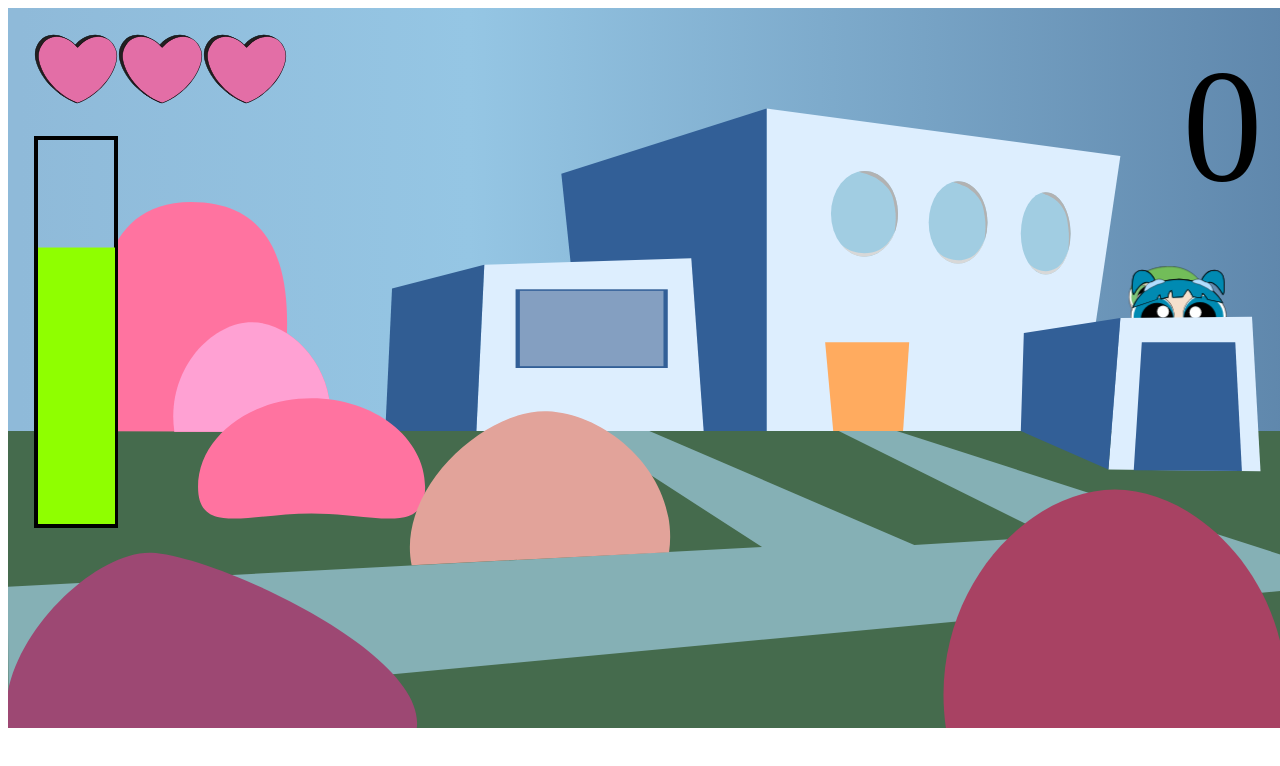
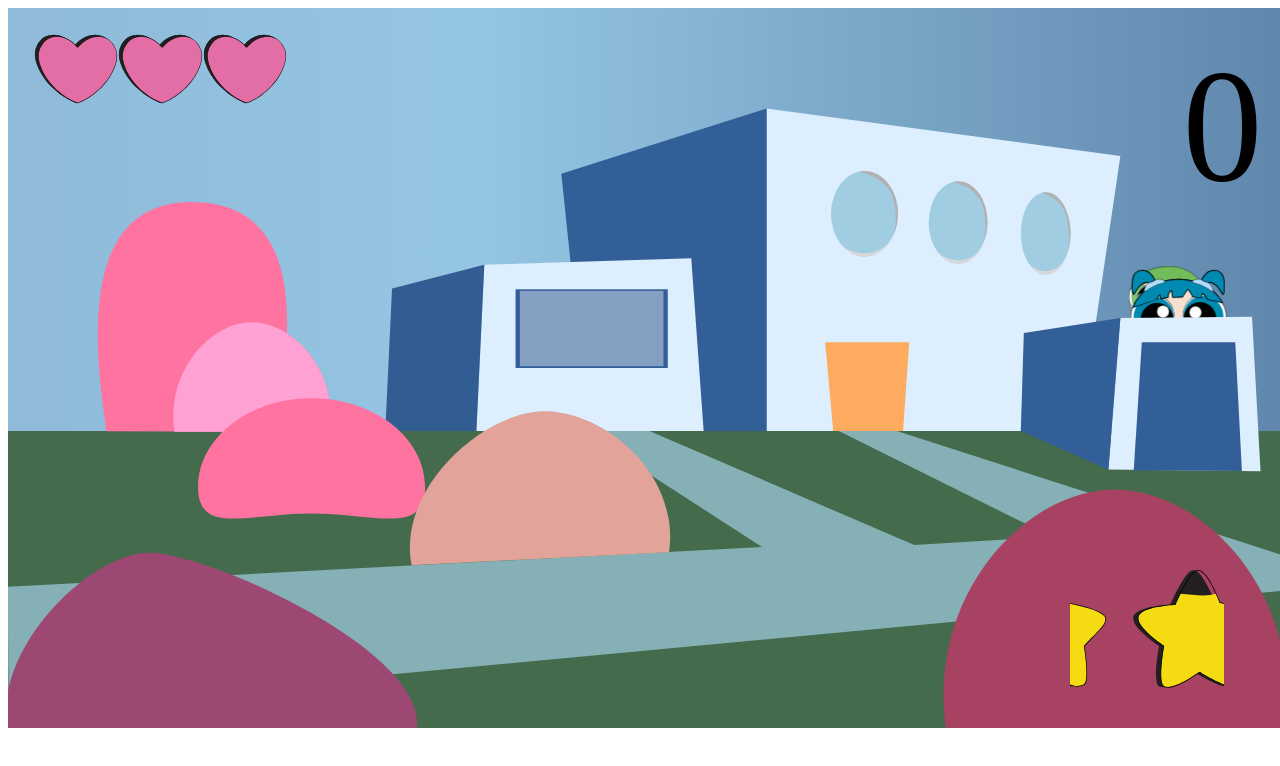
Before and after one commit to tomineodegard/2sem_hide_and_seek, a plain HTML site: page index.html in a window 1280 px wide. Both pictures are taken after a click on the element 1095 px from the left and 513 px from the top of the page. Drawn offline with Linux system fonts and the light colour scheme.

Commit message:
game_over and level_complete done, timeglass_stars need more work

```diff
--- a/index.html
+++ b/index.html
@@ -58,10 +58,8 @@
                 </div>
 
                 <div id="time_board">
-                    <div id="time_container">
-                        <div id="time_sprite"></div>
-                        <!--<div id="time_star_container"></div>-->
-                        <!--<div id="time_star_sprite"></div>-->
+                    <div id="time_star_container">
+                        <div id="time_star_sprite"></div>
 
                     </div>
                 </div>
@@ -70,8 +68,12 @@
         <div id="start">
             <div id="play"></div>
         </div>
-        <div id="game_over"></div>
-        <div id="level_complete"></div>
+        <div id="game_over">
+            <div id="play_again1"></div>
+        </div>
+        <div id="level_complete">
+            <div id="play_again2"></div>
+        </div>
     </div>
     <script src="script.js"></script>
 
--- a/script.js
+++ b/script.js
@@ -3,7 +3,7 @@ let points;
 let life;
 let speed;
 
-const timer = document.querySelector("#time_container");
+const timer = document.querySelector("#time_star_container");
 
 const figur1 = document.querySelector("#figur1_container");
 const figur2 = document.querySelector("#figur2_container");
@@ -17,8 +17,11 @@ const figur5 = document.querySelector("#figur5_container");
 window.addEventListener("load", showPage);
 
 function showPage() {
-    console.log("show page");
+    console.log("showPage");
+
     document.querySelector("#play").addEventListener("click", startGame);
+    document.querySelector("#level_complete").classList.add("hidden");
+    document.querySelector("#game_over").classList.add("hidden");
 }
 
 
@@ -27,6 +30,9 @@ function startGame() {
 
     //Hide startscreen
     document.querySelector("#start").classList.add("hidden");
+
+    //Starter animationen
+    timer.classList.add("time");
 
     //Reset points to 0
     points = 0;
@@ -261,7 +267,7 @@ function stopGame() {
 
     if (life <= 0) {
         gameOver();
-    } else if (points >= 10) {
+    } else if (points >= 5) {
         levelComplete();
     } else {
         gameOver();
@@ -272,9 +278,12 @@ function stopGame() {
 
 function gameOver() {
     console.log("gameOver");
+    document.querySelector("#game_over").classList.remove("hidden");
+
 
 }
 
 function levelComplete() {
     console.log("levelComplete");
+    document.querySelector("#level_complete").classList.remove("hidden");
 }
--- a/stylesheet.css
+++ b/stylesheet.css
@@ -37,7 +37,7 @@
     top: 0;
     left: 0;
     background-image: url(svg/game_over.svg);
-    display: none;
+    background-size: cover;
 
 }
 
@@ -45,10 +45,10 @@
     height: 100%;
     width: 100%;
     background-image: url(svg/level_complete.svg);
+    background-size: cover;
     position: absolute;
     top: 0;
     left: 0;
-    display: none;
 
 }
 
@@ -233,46 +233,7 @@
 
 } */
 
-#time_container {
-    position: absolute;
-    width: 6vw;
-    height: 30vw;
-    border: 4px solid black;
-    top: 10vw;
-    left: 2vw;
-}
 
-#time_sprite {
-    width: 6vw;
-    height: 30vw;
-    background-color: lime;
-    transform-origin: center bottom;
-}
-
-.time {
-    animation-name: time_kf;
-    animation-duration: 10s;
-    animation-timing-function: linear;
-    animation-fill-mode: both;
-}
-
-@keyframes time_kf {
-    0% {
-        transform: scaleY(1);
-        background-color: lime;
-    }
-
-    50% {
-        background-color: yellow;
-
-    }
-
-    100% {
-        transform: scaleY(0);
-        background-color: red;
-
-    }
-}
 
 
 
@@ -283,6 +244,41 @@
     width: 12vw;
 
 } */
+
+
+
+#time_star_container {
+    position: absolute;
+    bottom: 2vw;
+    right: 5vw;
+}
+
+#time_star_sprite {
+    height: 12vw;
+    width: 12vw;
+    background-image: url(timeglass_stars.svg);
+    background-size: 2400% 100%;
+}
+
+.time {
+    animation-name: time_kf;
+    animation-duration: 15s;
+    animation-timing-function: steps(11);
+    animation-iteration-count: 1;
+    animation-fill-mode: both;
+}
+
+@keyframes time_kf {
+    0% {
+        background-position: 0;
+    }
+
+    100% {
+        background-position: 2200vw;
+    }
+}
+
+
 
 #energy_board {
     position: absolute;
```
Also changed, not shown: svg/timeglass_stars.svg, timeglass_stars.svg (added), 4 other files.
